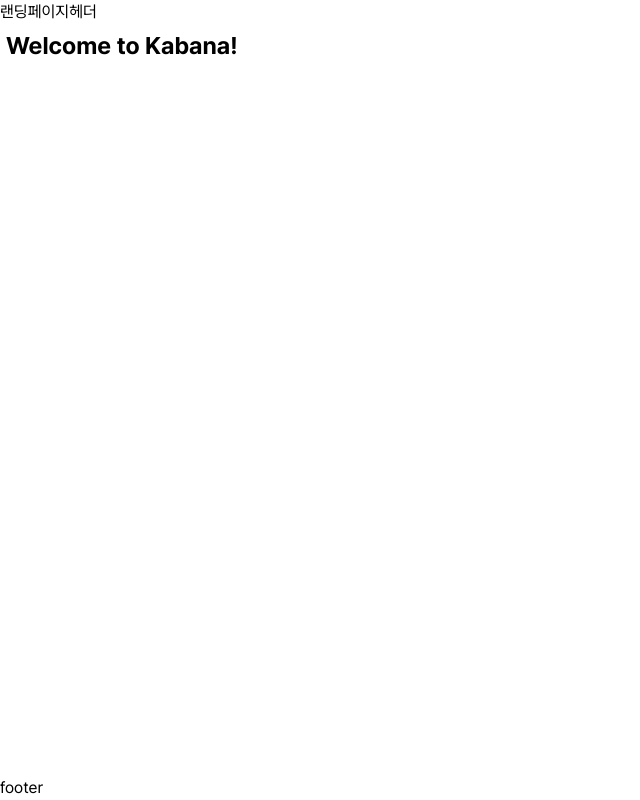
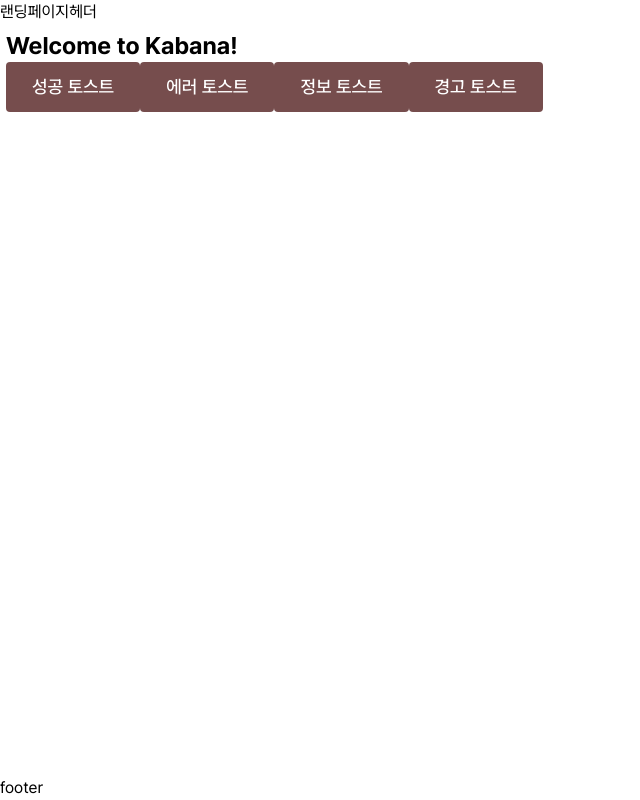
Before and after one commit to Kabana-FE/Kabana, a React (Vite) app: page / in a window 1280 px wide. Shown: the whole page, without its empty margins (0-640 px from the left). Built offline with nearby package versions, Linux system fonts and the light colour scheme; no server answers.

Commit message:
✨ Feat: 랜딩페이지에 Toast 시험 구현

```diff
--- a/src/pages/index.ts
+++ b/src/pages/index.ts
@@ -4,5 +4,5 @@
 export { default as DashboardEdit } from './dashboards/DashboardEdit';
 export { default as DashboardList } from './dashboards/DashboardList';
 export { default as Error } from './error/Error';
-export { default as Landing } from './landing/Landing';
+export { default as Landing } from './landing';
 export { default as MyPage } from './user/MyPage';
--- a/src/pages/landing/Landing.tsx
+++ /dev/null
@@ -1,9 +0,0 @@
-const Landing = () => {
-  return (
-    <div className='p-6'>
-      <h1 className='text-2xl font-bold'>Welcome to Kabana!</h1>
-    </div>
-  );
-};
-
-export default Landing;
--- /dev/null
+++ b/src/pages/landing/index.tsx
@@ -0,0 +1,17 @@
+import Button from '@/components/common/button';
+import { useToast } from '@/hooks/useToast';
+
+const Landing = () => {
+  const { showSuccess, showError, showInfo, showWarning, addToast } = useToast();
+  return (
+    <div className='p-6'>
+      <h1 className='text-2xl font-bold'>Welcome to Kabana!</h1>
+      <Button onClick={() => showSuccess('작업이 성공적으로 완료되었습니다!')}>성공 토스트</Button>
+      <Button onClick={() => showError('오류가 발생했습니다. 다시 시도해주세요.')}>에러 토스트</Button>
+      <Button onClick={() => showInfo('새로운 알림이 있습니다.')}>정보 토스트</Button>
+      <Button onClick={() => showWarning('주의! 민감한 작업입니다.')}>경고 토스트</Button>
+    </div>
+  );
+};
+
+export default Landing;
--- a/src/router/index.tsx
+++ b/src/router/index.tsx
@@ -26,7 +26,7 @@
           {
             index: true,
             lazy: async () => {
-              const { default: Component } = await import('@/pages/landing/Landing');
+              const { default: Component } = await import('@/pages/landing');
               return { Component };
             },
           },
@@ -37,6 +37,7 @@
           const { default: SimpleLayout } = await import('@/layouts/Simple');
           return { Component: SimpleLayout };
         },
+        errorElement: <ApiErrorBoundary />,
         children: [
           {
             path: SIGNUP,
```
